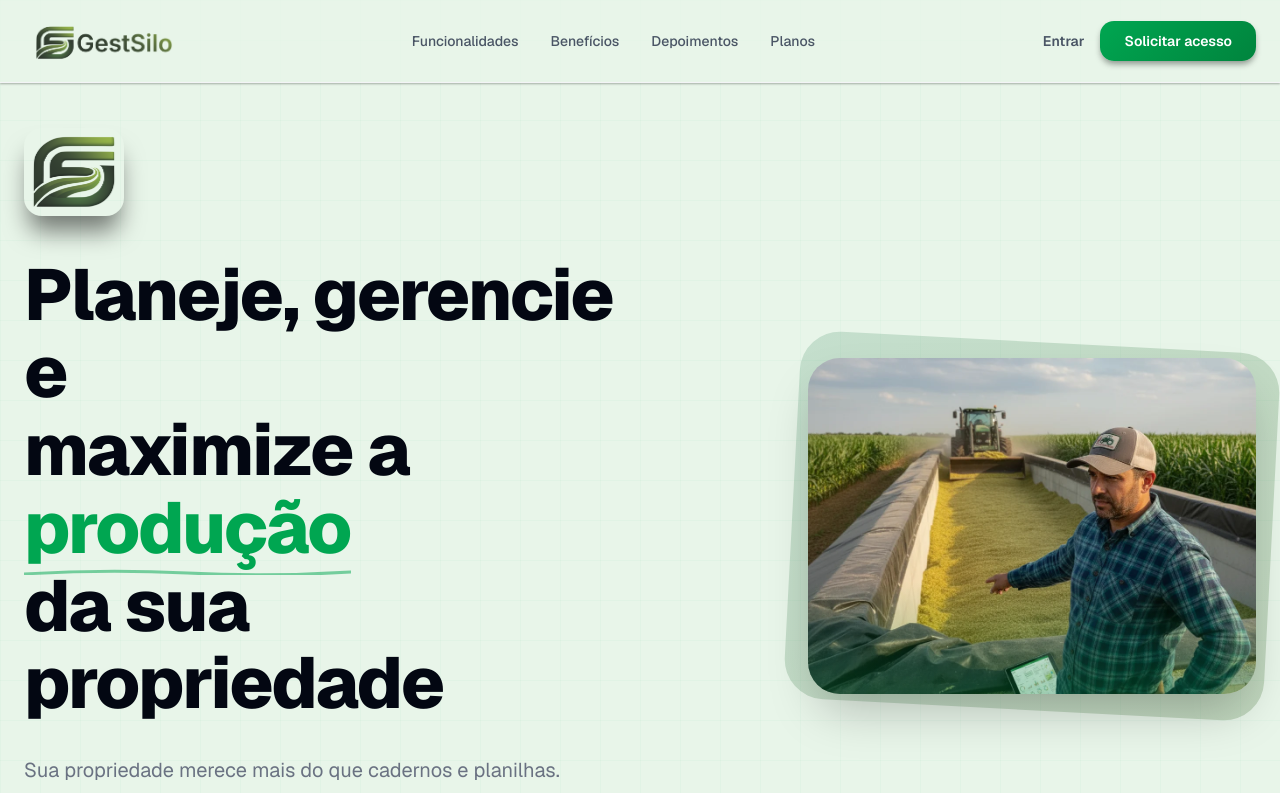
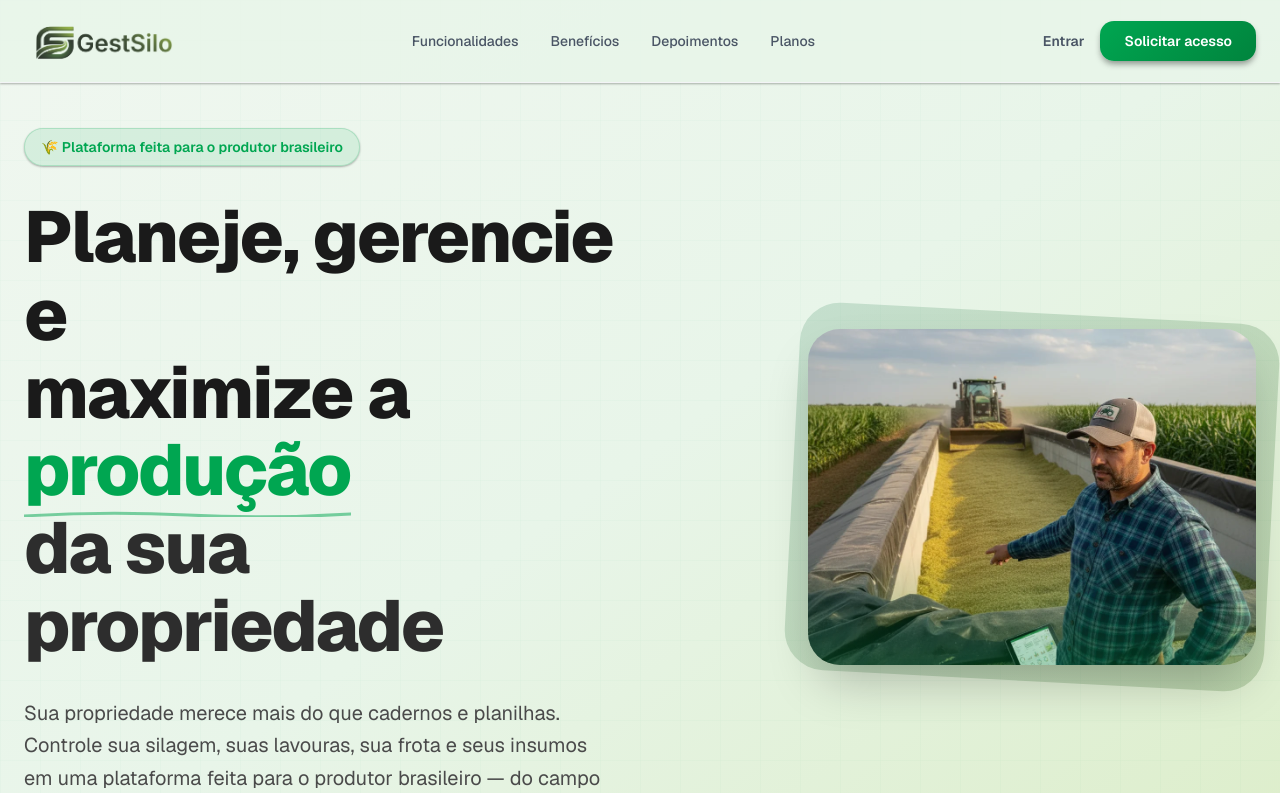
Before and after one commit to souzamarcim18-sketch/GestSIlo-Pro, a Next.js app: page / in a window 1280 px wide. Shown: the top 793 px of the page. Built offline with nearby package versions, Linux system fonts and the light colour scheme; no server answers; the database is empty.

Commit message:
feat visual3

```diff
--- a/app/page.tsx
+++ b/app/page.tsx
@@ -35,7 +35,7 @@ export default function LandingPage() {
     <div className="min-h-screen bg-white dark:bg-sidebar flex flex-col">
 
       {/* ===== NAVBAR ===== */}
-<header className="fixed top-0 left-0 right-0 z-50 bg-[#e8f5e9]/80 dark:bg-sidebar/95 backdrop-blur-md border-b border-gray-100 dark:border-border shadow-sm">
+<header className="fixed top-0 left-0 right-0 z-50 bg-[#e8f5e9]/80 dark:bg-gradient-to-r dark:from-[#1a2e1a]/95 dark:to-[#2d3a2d]/95 backdrop-blur-md border-b border-gray-100 dark:border-border shadow-sm">
   <div className="max-w-7xl mx-auto px-6 py-4 flex items-center justify-between">
     <div className="flex items-center gap-3">
       <Image
@@ -74,10 +74,10 @@ export default function LandingPage() {
       </header>
 
       {/* ===== HERO ===== */}
-      <section className="relative min-h-[80vh] flex items-center overflow-hidden pt-20" style={{ background: '#e8f5e9' }}>
+<section className="relative min-h-[80vh] flex items-center overflow-hidden pt-20 bg-gradient-to-br from-[#f0f7f0] via-[#e8f5e9] to-[#dcedc8]">
 
   {/* Grid pattern */}
-        <div className="absolute left-0 top-0 h-full w-full z-0 opacity-15">
+  <div className="absolute left-0 top-0 h-full w-full z-0 opacity-10">
     <svg width="100%" height="100%" xmlns="http://www.w3.org/2000/svg">
       <defs>
         <pattern id="hero-grid" width="40" height="40" patternUnits="userSpaceOnUse">
@@ -94,15 +94,21 @@ export default function LandingPage() {
       {/* ===== COLUNA ESQUERDA — Texto ===== */}
       <div className="flex flex-col justify-center">
 
-              {/* Logo no Hero */}
-              <div className="mb-10">
-                <Image src="/logo.png?v=2" alt="GestSilo" width={100} height={100} className="rounded-2xl shadow-xl object-contain" unoptimized />
+        {/* Badge no lugar da logo solta */}
+        <div className="mb-8">
+          <span
+            className="inline-flex items-center gap-2 px-4 py-2 rounded-full text-sm font-semibold shadow-sm"
+            style={{ backgroundColor: 'rgba(0,166,81,0.1)', color: '#00A651', border: '1px solid rgba(0,166,81,0.2)' }}
+          >
+            🌾 Plataforma feita para o produtor brasileiro
+          </span>
         </div>
 
-              {/* Título */}
-              <h1 className="text-5xl xl:text-7xl font-extrabold text-gray-950 dark:text-foreground leading-[1.08] tracking-tight mb-8">
-                Planeje, gerencie e<br />
-                maximize a{' '}
+        {/* Título — cores forçadas para garantir contraste */}
+        <h1 className="text-5xl xl:text-7xl font-extrabold leading-[1.08] tracking-tight mb-8">
+          <span style={{ color: '#1a1a1a' }}>
+            Planeje, gerencie e<br />maximize a{' '}
+          </span>
           <span className="relative inline-block" style={{ color: '#00A651' }}>
             produção
             <svg
@@ -124,11 +130,14 @@ export default function LandingPage() {
             </svg>
           </span>
           <br />
-                <span className="text-gray-950 dark:text-foreground/80">da sua propriedade</span>
+          <span style={{ color: '#2d2d2d' }}>da sua propriedade</span>
         </h1>
 
-              {/* Subtítulo */}
-              <p className="text-lg md:text-xl text-gray-500 dark:text-muted-foreground leading-relaxed mb-10 max-w-2xl">
+        {/* Subtítulo — cor forçada */}
+        <p
+          className="text-lg md:text-xl leading-relaxed mb-10 max-w-2xl"
+          style={{ color: '#4a4a4a' }}
+        >
           Sua propriedade merece mais do que cadernos e planilhas.
           Controle sua silagem, suas lavouras, sua frota e seus insumos em uma plataforma feita para o
           produtor brasileiro — do campo à gestão, com poucos cliques.
@@ -140,7 +149,7 @@ export default function LandingPage() {
       <div className="relative hidden lg:flex items-center justify-end">
         <div className="relative w-full max-w-md">
 
-                {/* Blob decorativo atrás da imagem */}
+          {/* Blob decorativo */}
           <div
             className="absolute -inset-4 rounded-[40px] rotate-3 opacity-20 z-0"
             style={{ background: 'linear-gradient(135deg, #36875d, #205b0d)' }}
@@ -156,7 +165,6 @@ export default function LandingPage() {
               priority
               unoptimized
             />
-                  {/* Overlay verde no rodapé da imagem */}
             <div
               className="absolute bottom-0 left-0 right-0 h-1/3 z-10"
               style={{ background: 'linear-gradient(to top, rgba(0,132,61,0.35), transparent)' }}
@@ -170,6 +178,7 @@ export default function LandingPage() {
   </div>
 
 </section>
+
 
       {/* ===== FUNCIONALIDADES ===== */}
       <section id="funcionalidades" className="py-24 bg-white dark:bg-sidebar px-6">
```
Lines whose indentation alone changed are shown as unchanged.
